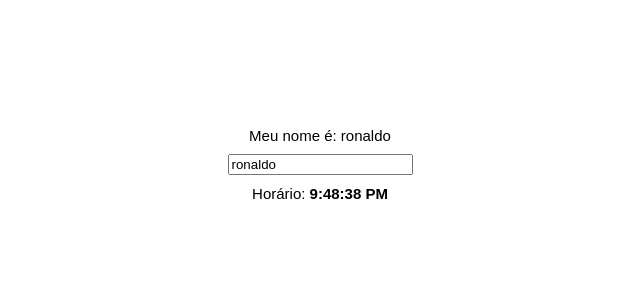
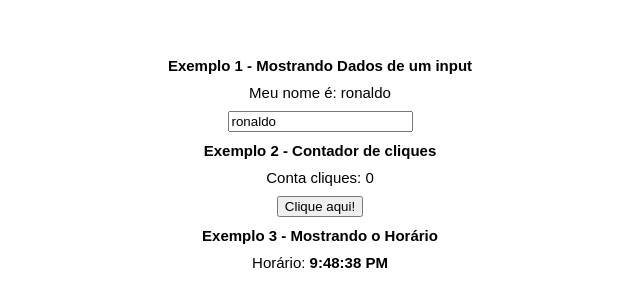
Before and after one commit to ronaldo-bguimaraes/bind, a plain HTML site: page index.html in a window 1280 px wide. Shown: the part 236-542 px from the top of the page, without its empty margins (320-960 px from the left). Drawn offline with Linux system fonts and the light colour scheme.

Commit message:
Exemplos

```diff
--- a/index.html
+++ b/index.html
@@ -12,10 +12,17 @@
 
 <body>
   <div id="root" class="root">
+    <b>Exemplo 1 - Mostrando Dados de um input</b>
     <span>
       Meu nome é: <span bind="textContent:name"></span>
     </span>
     <input type="text" oninput="updateState(this[attr])" value="ronaldo" bind="value:name">
+    <b>Exemplo 2 - Contador de cliques</b>
+    <span>
+      Conta cliques: <span bind="textContent:count"></span>
+    </span>
+    <button type="text" onclick="updateState(this[attr] + 1)" bind="_:count">Clique aqui!</button>
+    <b>Exemplo 3 - Mostrando o Horário</b>
     <span>
       Horário: <span bind="innerHTML:hora"></span>
     </span>
--- a/js/index.js
+++ b/js/index.js
@@ -1,21 +1,23 @@
 import { createState, initBind } from "./bind.js";
+
 
 const data = {};
 
 data.name = createState("ronaldo");
 
-data.idade = createState("19");
+data.count = createState(0);
 
-data.hora = createState("");
+function getTimeBold() {
+
+  const date = new Date();
+
+  return date.toLocaleTimeString().bold();
+}
+
+data.hora = createState(getTimeBold());
+
+setInterval(() => data.hora.value = getTimeBold(), 1000);
 
 initBind(document.body, data);
 
-setInterval(function () {
-
-  const date = new Date();
-
-  data.hora.value = date.toLocaleTimeString().bold();
-
-})
-
 window.data = data;
```
Also changed, not shown: README.md.
